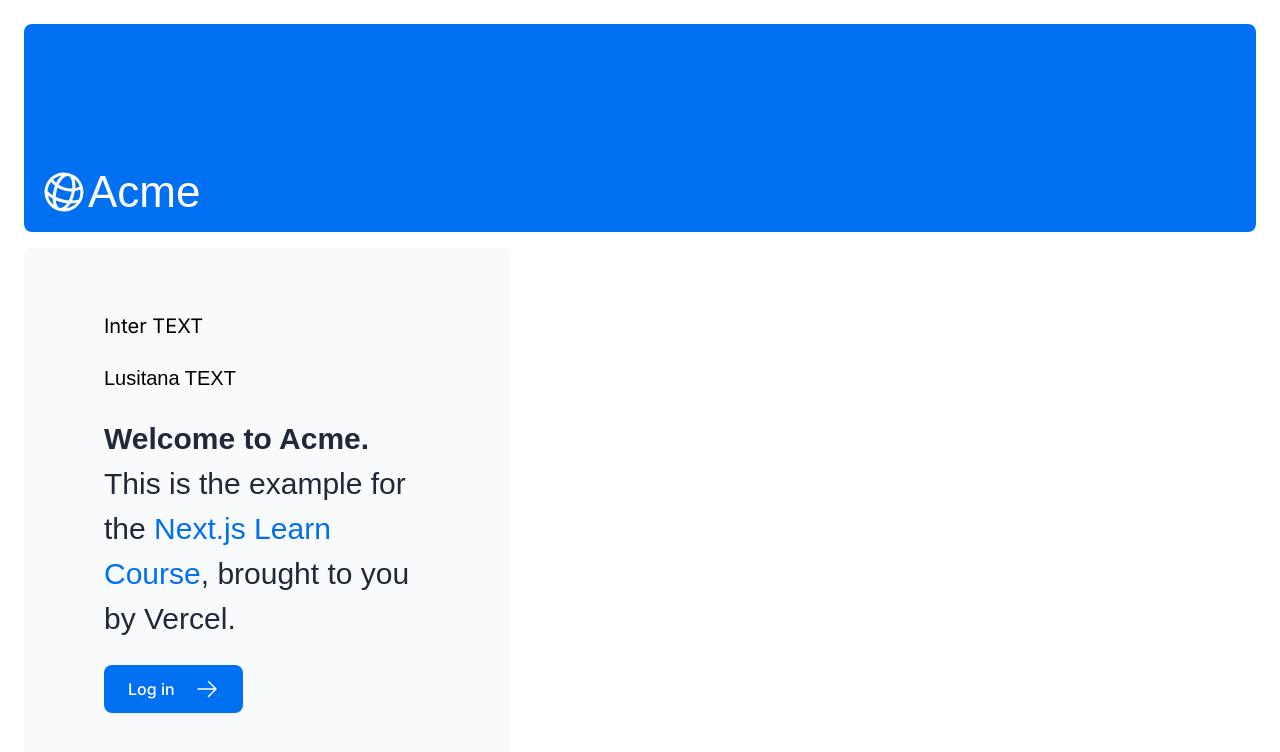
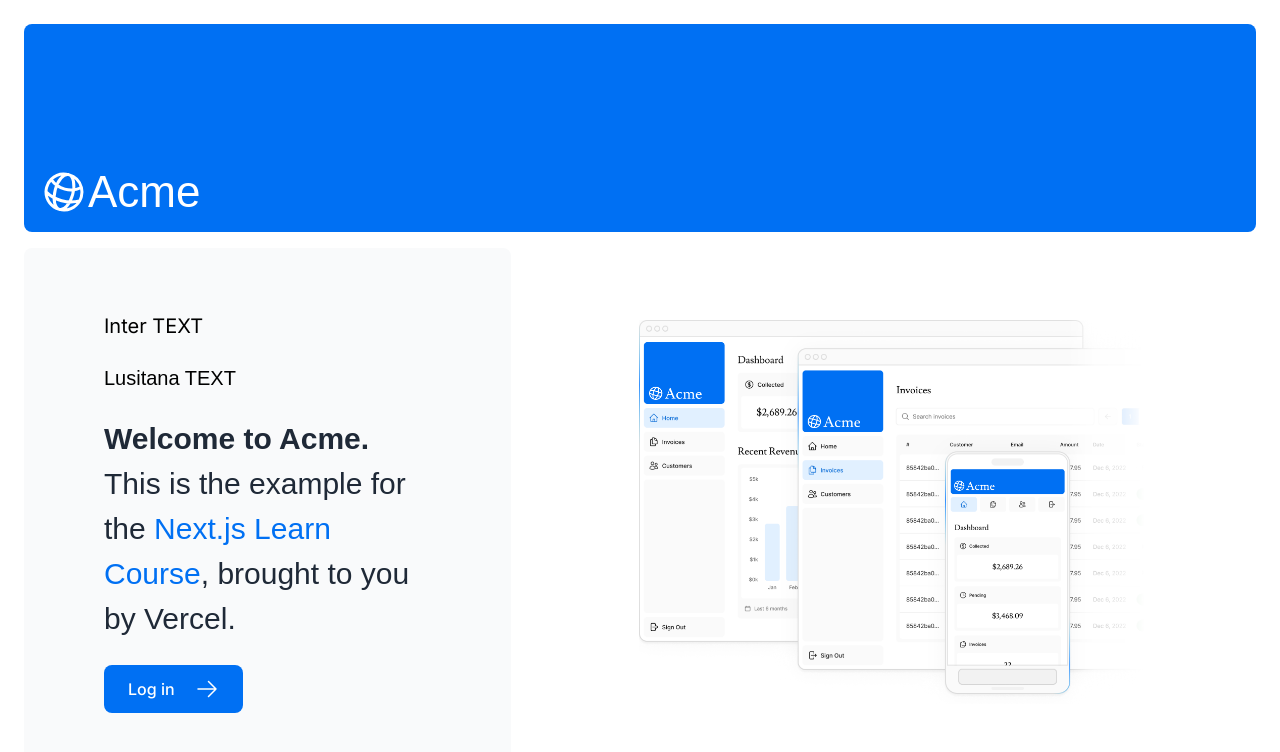
Before and after one commit to stuller-mbecoulet/nextjs-dashboard, a Next.js app: page / in a window 1280 px wide. Shown: the top 752 px of the page. Built offline with nearby package versions, Linux system fonts and the light colour scheme; a web font is replaced by a local one.

Commit message:
3.2 Add Iamge using <Image, this only will be visible on desktop

```diff
--- a/app/page.tsx
+++ b/app/page.tsx
@@ -3,6 +3,7 @@
 import Link from 'next/link'
 import styles from '@/app/ui/home.module.css'
 import { lusitana, inter } from '@/app/ui/fonts'
+import Image from 'next/image'
 
 export default function Page() {
   return (
@@ -42,6 +43,13 @@
             src="/hero.png"
             alt="Screenshots of the dashboard project showing desktop version"
           /> */}
+          <Image
+            src="/hero-desktop.png"
+            width={1000}
+            height={760}
+            className="hidden md:block"
+            alt="Screenshots of the dashboard project showing desktop version"
+          />
         </div>
       </div>
     </main>
```
